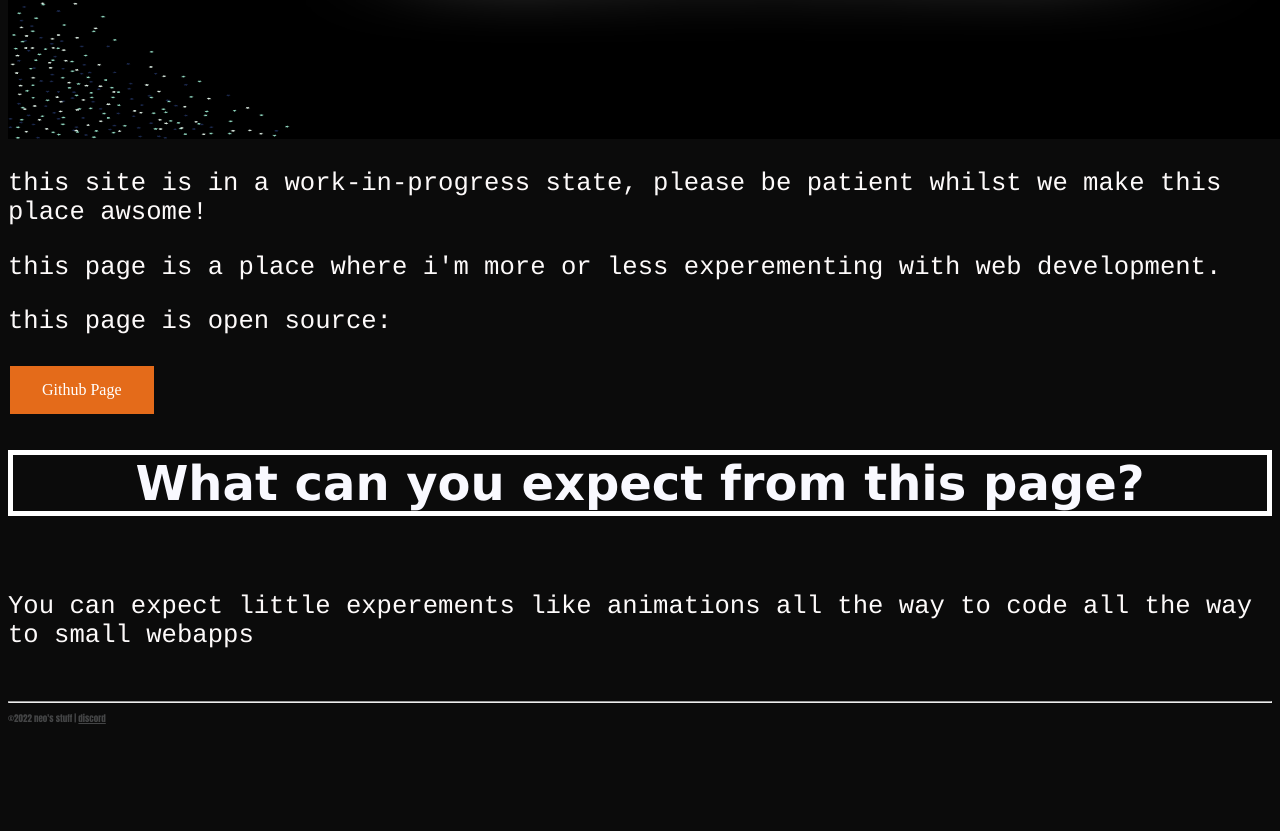
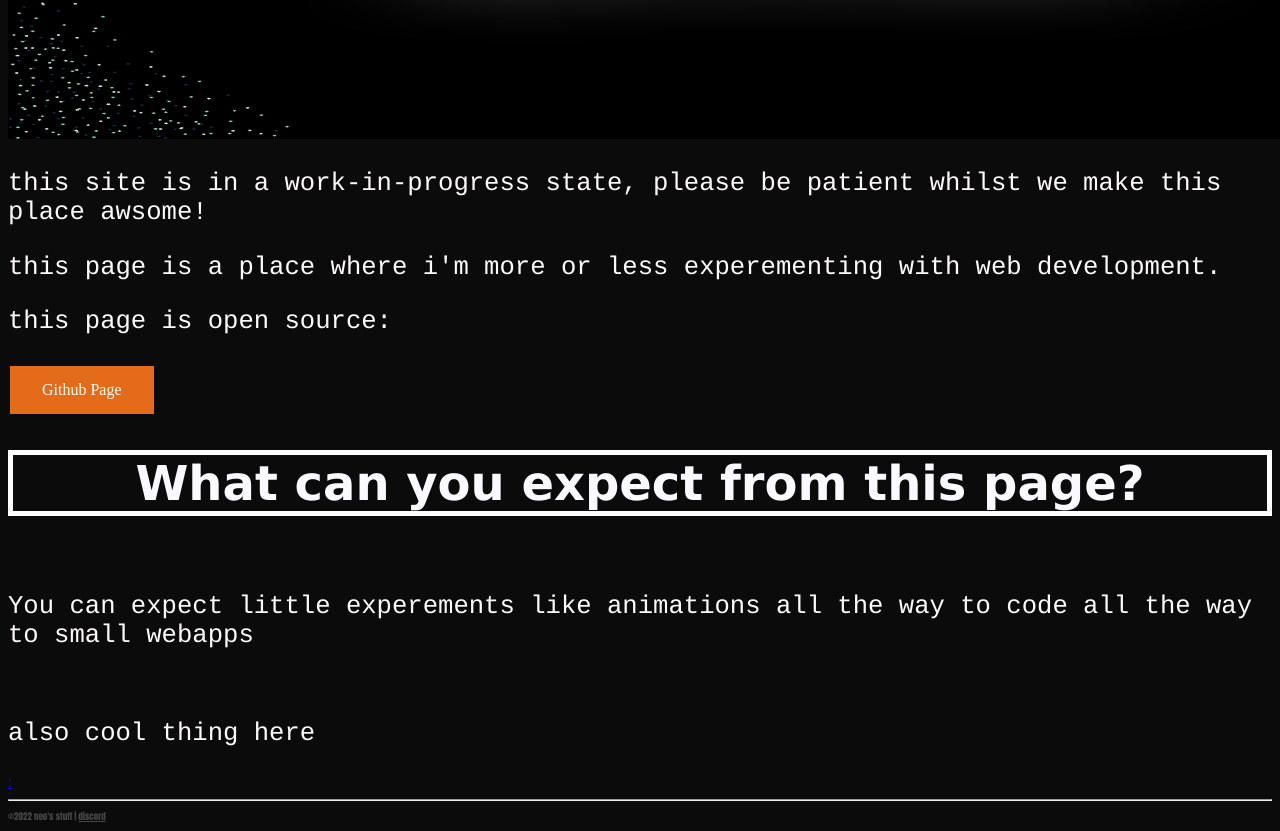
Before and after one commit to certifiedidiot33/neosstuff, a plain HTML site: page index.html in a window 1280 px wide. Shown: the part 391-1222 px from the top of the page. Before the commit the page ends 1124 px from the top, so only its background shows below. Drawn offline with Linux system fonts and the light colour scheme.

Commit message:
Update index.html

```diff
--- a/index.html
+++ b/index.html
@@ -35,6 +35,7 @@
 <br>
 <p>You can expect little experements like animations all the way to code all the way to small webapps</p>
 <br>
+<p>also cool thing here</p> <a href="https://neosstuff.xyz/stuff/page.html" class="link">:</a>
 <hr>
 <footer>
     ©2022 neo's stuff    |   <a href="https://discord.gg/57wQHwHmGG" style="color: rgb(68, 69, 70);" class="link">discord</a>
```
